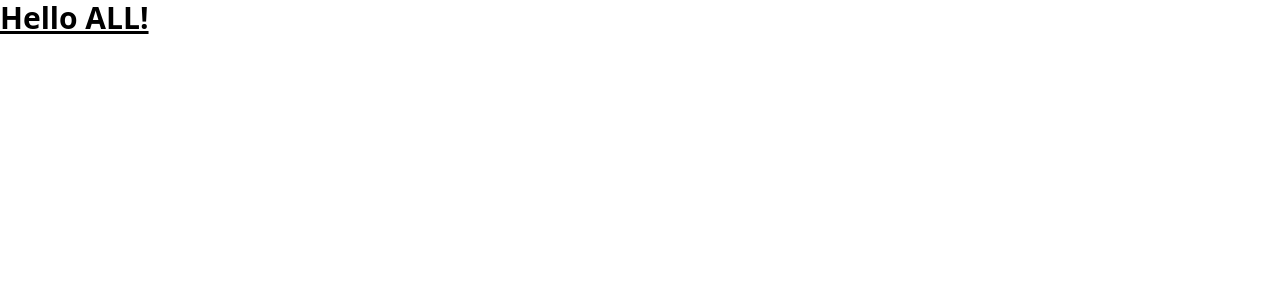
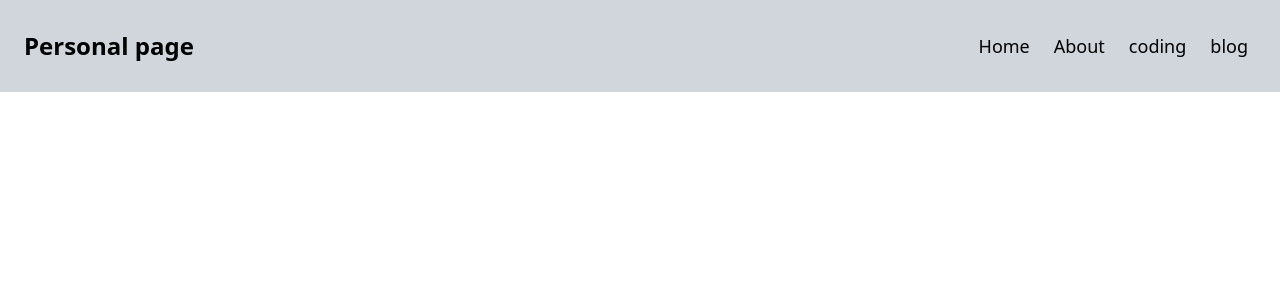
Before and after one commit to newdevatgit/personal-page, a React (Vite) app: page / in a window 1280 px wide. Shown: the top 300 px of the page. Built offline with nearby package versions, Linux system fonts and the light colour scheme.

Commit message:
feat: Add a basic Navbar component

```diff
--- a/src/App.jsx
+++ b/src/App.jsx
@@ -1,11 +1,9 @@
 import './index.css';
-
+import Navbar from './components/Navbar.jsx';
 export default function App() {
   return (
     <>
-      <div>
-        <h1 className='text-3xl font-bold underline'>Hello ALL!</h1>
-      </div>
+      <Navbar />
     </>
   );
 }
--- /dev/null
+++ b/src/components/Navbar.jsx
@@ -0,0 +1,21 @@
+function Navbar(){
+    return (
+        <nav>
+        <div className='flex bg-gray-300 justify-between items-center p-6'>
+          <div className='text-2xl font-bold'>
+            <h1>Personal page</h1>
+          </div>
+          <div >
+            <ul className='flex flex-row gap-6 m-2 text-lg '>
+              <li className="hover:underline cursor-pointer">Home</li>
+              <li className="hover:underline cursor-pointer">About</li>
+              <li className="hover:underline cursor-pointer">coding</li>
+              <li className="hover:underline cursor-pointer">blog</li>
+            </ul>
+          </div>
+        </div>
+      </nav>
+    );
+}
+
+export default Navbar;
```
